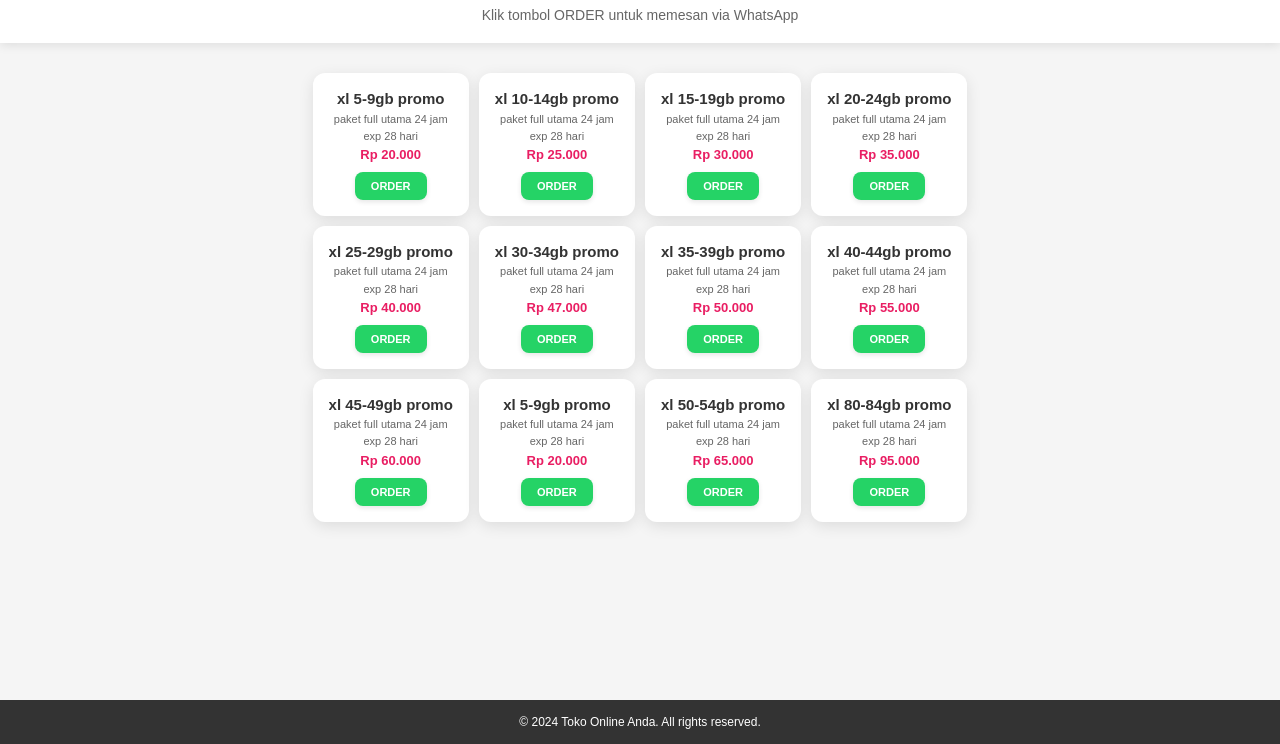
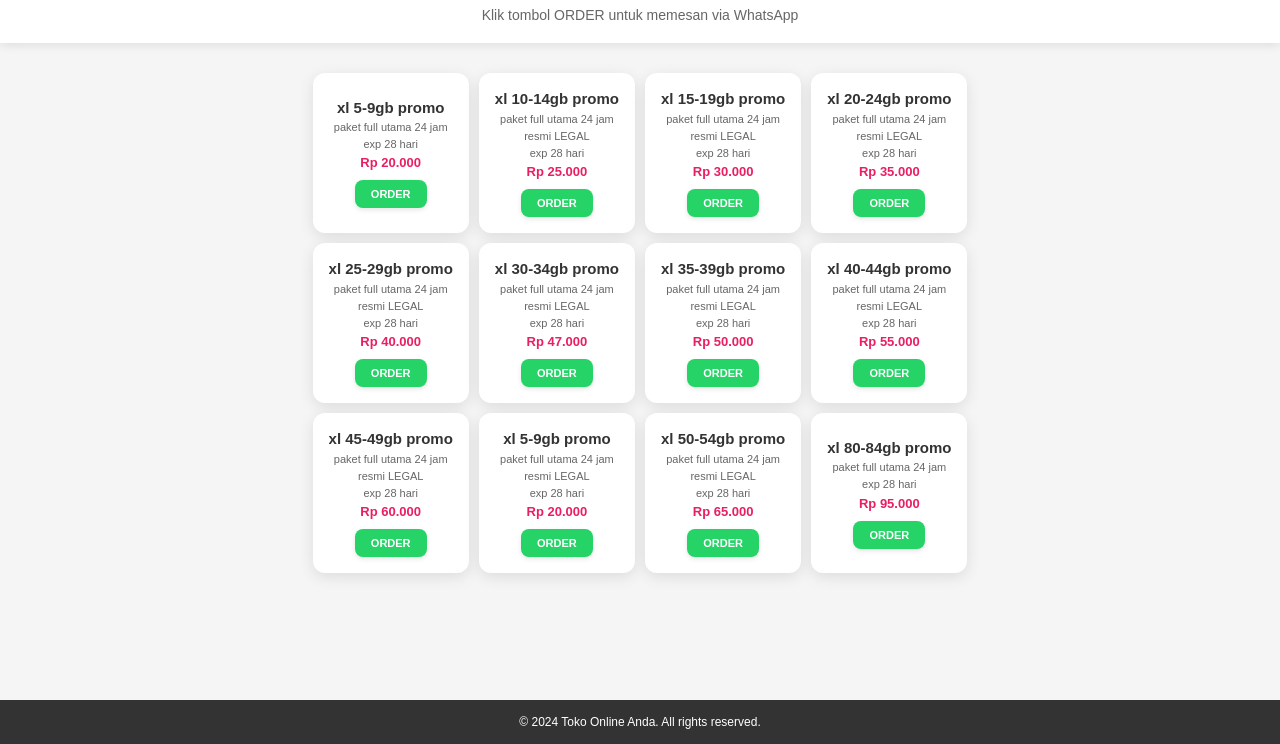
Before and after one commit to myaisah/evi, a plain HTML site: page index.html in a window 1280 px wide. Shown: the part 56-800 px from the top of the page. Drawn offline with Linux system fonts and the light colour scheme.

Commit message:
Update index.html

```diff
--- a/index.html
+++ b/index.html
@@ -187,7 +187,7 @@
                 <p class="product-description">paket full utama 24 jam</p>
                 <p class="product-description">exp 28 hari</p>
                 <p class="product-price">Rp 20.000</p>
-                <a href="https://wa.me/6281234567890?text=Halo,%20saya%20mau%20order%20xl 5-9gb promo%20-%20Rp%2020.000" class="order-button" target="_blank">
+                <a href="https://wa.me/6282117883554?text=Halo,%20saya%20mau%20order%20xl 5-9gb promo%20-%20Rp%2020.000" class="order-button" target="_blank">
                     ORDER
                 </a>
             </div>
@@ -198,9 +198,10 @@
             <div class="product-info">
                 <h3 class="product-name">xl 10-14gb promo</h3>
                 <p class="product-description">paket full utama 24 jam</p>
+                <p class="product-description">resmi LEGAL</p>
                 <p class="product-description">exp 28 hari</p>
                 <p class="product-price">Rp 25.000</p>
-                <a href="https://wa.me/6281234567890?text=Halo,%20saya%20mau%20order%20xl 10-14gb promo%20-%20Rp%2025.000" class="order-button" target="_blank">
+                <a href="https://wa.me/6282117883554?text=Halo,%20saya%20mau%20order%20xl 10-14gb promo%20-%20Rp%2025.000" class="order-button" target="_blank">
                     ORDER
                 </a>
             </div>
@@ -211,9 +212,10 @@
             <div class="product-info">
                 <h3 class="product-name">xl 15-19gb promo</h3>
                 <p class="product-description">paket full utama 24 jam</p>
+                <p class="product-description">resmi LEGAL</p>
                 <p class="product-description">exp 28 hari</p>
                 <p class="product-price">Rp 30.000</p>
-                <a href="https://wa.me/6281234567890?text=Halo,%20saya%20mau%20order%20xl 15-19gb promo%20-%20Rp%2030.000" class="order-button" target="_blank">
+                <a href="https://wa.me/6282117883554?text=Halo,%20saya%20mau%20order%20xl 15-19gb promo%20-%20Rp%2030.000" class="order-button" target="_blank">
                     ORDER
                 </a>
             </div>
@@ -224,9 +226,10 @@
             <div class="product-info">
                 <h3 class="product-name">xl 20-24gb promo</h3>
                 <p class="product-description">paket full utama 24 jam</p>
+                <p class="product-description">resmi LEGAL</p>
                 <p class="product-description">exp 28 hari</p>
                 <p class="product-price">Rp 35.000</p>
-                <a href="https://wa.me/6281234567890?text=Halo,%20saya%20mau%20order%20xl 20-24gb promo%20-%20Rp%20350.000" class="order-button" target="_blank">
+                <a href="https://wa.me/6282117883554?text=Halo,%20saya%20mau%20order%20xl 20-24gb promo%20-%20Rp%20350.000" class="order-button" target="_blank">
                     ORDER
                 </a>
             </div>
@@ -237,9 +240,10 @@
         <div class="product-info">
             <h3 class="product-name">xl 25-29gb promo</h3>
             <p class="product-description">paket full utama 24 jam</p>
+            <p class="product-description">resmi LEGAL</p>
             <p class="product-description">exp 28 hari</p>
             <p class="product-price">Rp 40.000</p>
-            <a href="https://wa.me/6281234567890?text=Halo,%20saya%20mau%20order%20xl 25-29gb promo%20-%20Rp%2040.000" class="order-button" target="_blank">
+            <a href="https://wa.me/6282117883554?text=Halo,%20saya%20mau%20order%20xl 25-29gb promo%20-%20Rp%2040.000" class="order-button" target="_blank">
                 ORDER
             </a>
         </div>
@@ -250,9 +254,10 @@
             <div class="product-info">
                 <h3 class="product-name">xl 30-34gb promo</h3>
                 <p class="product-description">paket full utama 24 jam</p>
+                <p class="product-description">resmi LEGAL</p>
                 <p class="product-description">exp 28 hari</p>
                 <p class="product-price">Rp 47.000</p>
-                <a href="https://wa.me/6281234567890?text=Halo,%20saya%20mau%20order%20xl 30-34gb promo%20-%20Rp%2047.000" class="order-button" target="_blank">
+                <a href="https://wa.me/6282117883554?text=Halo,%20saya%20mau%20order%20xl 30-34gb promo%20-%20Rp%2047.000" class="order-button" target="_blank">
                     ORDER
                 </a>
             </div>
@@ -263,9 +268,10 @@
             <div class="product-info">
                 <h3 class="product-name">xl 35-39gb promo</h3>
                 <p class="product-description">paket full utama 24 jam</p>
+                <p class="product-description">resmi LEGAL</p>
                 <p class="product-description">exp 28 hari</p>
                 <p class="product-price">Rp 50.000</p>
-                <a href="https://wa.me/6281234567890?text=Halo,%20saya%20mau%20order%20xl 35-39gb promo%20-%20Rp%2050.000" class="order-button" target="_blank">
+                <a href="https://wa.me/6282117883554?text=Halo,%20saya%20mau%20order%20xl 35-39gb promo%20-%20Rp%2050.000" class="order-button" target="_blank">
                     ORDER
                 </a>
             </div>
@@ -276,9 +282,10 @@
             <div class="product-info">
                 <h3 class="product-name">xl 40-44gb promo</h3>
                 <p class="product-description">paket full utama 24 jam</p>
+                <p class="product-description">resmi LEGAL</p>
                 <p class="product-description">exp 28 hari</p>
                 <p class="product-price">Rp 55.000</p>
-                <a href="https://wa.me/6281234567890?text=Halo,%20saya%20mau%20order%20xl 40-44gb promo%20-%20Rp%2055.000" class="order-button" target="_blank">
+                <a href="https://wa.me/6282117883554?text=Halo,%20saya%20mau%20order%20xl 40-44gb promo%20-%20Rp%2055.000" class="order-button" target="_blank">
                     ORDER
                 </a>
             </div>
@@ -289,9 +296,10 @@
             <div class="product-info">
                 <h3 class="product-name">xl 45-49gb promo</h3>
                 <p class="product-description">paket full utama 24 jam</p>
+                <p class="product-description">resmi LEGAL</p>
                 <p class="product-description">exp 28 hari</p>
                 <p class="product-price">Rp 60.000</p>
-                <a href="https://wa.me/6281234567890?text=Halo,%20saya%20mau%20order%20xl 45-49gb promo%20-%20Rp%2060.000" class="order-button" target="_blank">
+                <a href="https://wa.me/6282117883554?text=Halo,%20saya%20mau%20order%20xl 45-49gb promo%20-%20Rp%2060.000" class="order-button" target="_blank">
                     ORDER
                 </a>
             </div>
@@ -302,9 +310,10 @@
             <div class="product-info">
                 <h3 class="product-name">xl 5-9gb promo</h3>
                 <p class="product-description">paket full utama 24 jam</p>
+                <p class="product-description">resmi LEGAL</p>
                 <p class="product-description">exp 28 hari</p>
                 <p class="product-price">Rp 20.000</p>
-                <a href="https://wa.me/6281234567890?text=Halo,%20saya%20mau%20order%20Sepatu%20Sneaker%20Premium%20-%20Rp%20250.000" class="order-button" target="_blank">
+                <a href="https://wa.me/6282117883554?text=Halo,%20saya%20mau%20order%20Sepatu%20Sneaker%20Premium%20-%20Rp%20250.000" class="order-button" target="_blank">
                     ORDER
                 </a>
             </div>
@@ -315,9 +324,10 @@
             <div class="product-info">
                 <h3 class="product-name">xl 50-54gb promo</h3>
                 <p class="product-description">paket full utama 24 jam</p>
+                <p class="product-description">resmi LEGAL</p>
                 <p class="product-description">exp 28 hari</p>
                 <p class="product-price">Rp 65.000</p>
-                <a href="https://wa.me/6281234567890?text=Halo,%20saya%20mau%20order%20xl 50-54gb promo%20-%20Rp%2065.000" class="order-button" target="_blank">
+                <a href="https://wa.me/6282117883554?text=Halo,%20saya%20mau%20order%20xl 50-54gb promo%20-%20Rp%2065.000" class="order-button" target="_blank">
                     ORDER
                 </a>
             </div>
@@ -330,7 +340,7 @@
                 <p class="product-description">paket full utama 24 jam</p>
                 <p class="product-description">exp 28 hari</p>
                 <p class="product-price">Rp 95.000</p>
-                <a href="https://wa.me/6281234567890?text=Halo,%20saya%20mau%20order%20xl 50-54gb promo%20-%20Rp%2095.000" class="order-button" target="_blank">
+                <a href="https://wa.me/6282117883554?text=Halo,%20saya%20mau%20order%20xl 50-54gb promo%20-%20Rp%2095.000" class="order-button" target="_blank">
                     ORDER
                 </a>
             </div>
```
